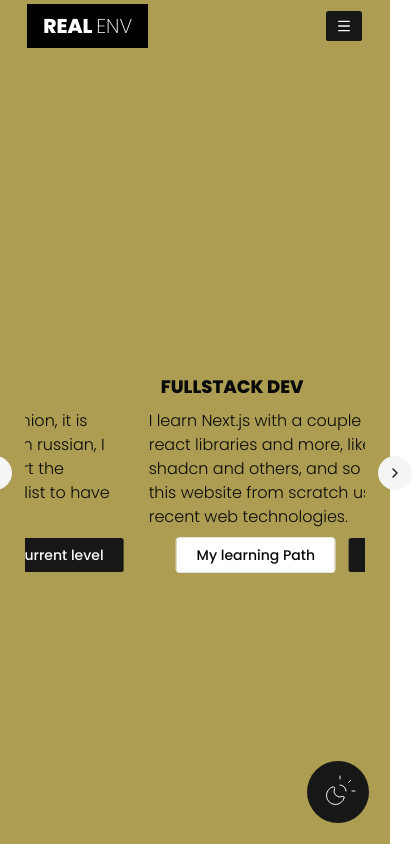
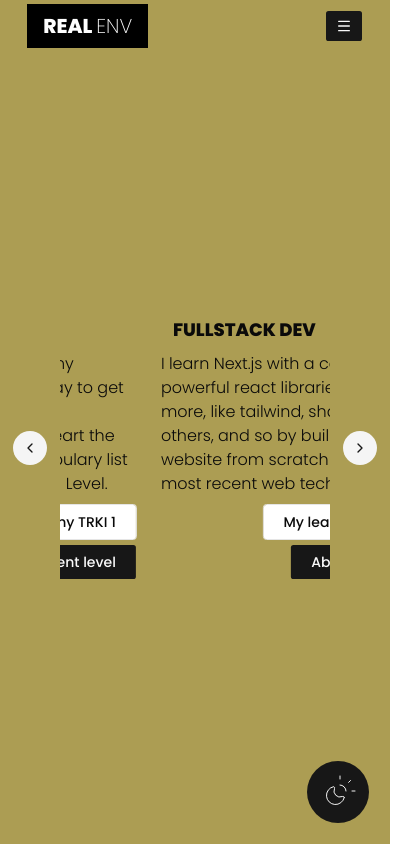
Before and after one commit to Realenv/realenv-s-website, a Next.js app: page / in a window 390 px wide. Shown: the top 844 px of the page, 413 px wide, since content can reach past the window. Built offline with nearby package versions, Linux system fonts and the light colour scheme.

Commit message:
Update the responsiveness aspect of the website's design

```diff
--- a/src/app/components/homecarousel.tsx
+++ b/src/app/components/homecarousel.tsx
@@ -62,7 +62,7 @@ const HomeCarousel = () => {
   return (
     <>
       <div className="height-of-header w-full z-21 fixed top-0" style={{background: backgroundColor}}></div>
-      <div className="hero-style" style={{background: backgroundColor}}>
+      <div className="hero-style-carousel" style={{background: backgroundColor}}>
 
         <Carousel
           opts={{loop:true}}
@@ -74,7 +74,7 @@ const HomeCarousel = () => {
         >
           <CarouselContent >
             {items.map((item, index) => (
-              <CarouselItem key={index} className="box-border flex flex-col justify-center h-[100vh] ">
+              <CarouselItem key={index} className="box-border flex flex-col justify-center h-[calc(100vh-51px)] sm:h-[calc(100vh-59px)] md:h-[calc(100vh-65px)] xl:h-[calc(100vh-75px)] 2xl:h-[calc(100vh-85px)]">
                 <h2 className="pl-5 uppercase auto-sizing-h2 font-extrabold">{item.title}</h2>
                 <p className="auto-sizing-hero-p font-light m-2">{item.description}</p>
                 <div className="flex flex-wrap gap-x-2 gap-y-1 justify-end gap-x-3">
--- a/src/app/globals.css
+++ b/src/app/globals.css
@@ -160,6 +160,9 @@
   .hero-style{
     @apply px-[15px] xs:px-[25px] 2xs:px-[45px] sm:px-[15vw] xl:px-[25vw];
   }
+  .hero-style-carousel{
+    @apply px-[55px] xs:px-[60px] 2xs:px-[65px] sm:px-[15vw] xl:px-[25vw];
+  }
   .hero-xl-style{
     @apply px-[15px] xs:px-[25px] 2xs:px-[45px] sm:px-[11vw] xl:px-[20vw];
   }
```
